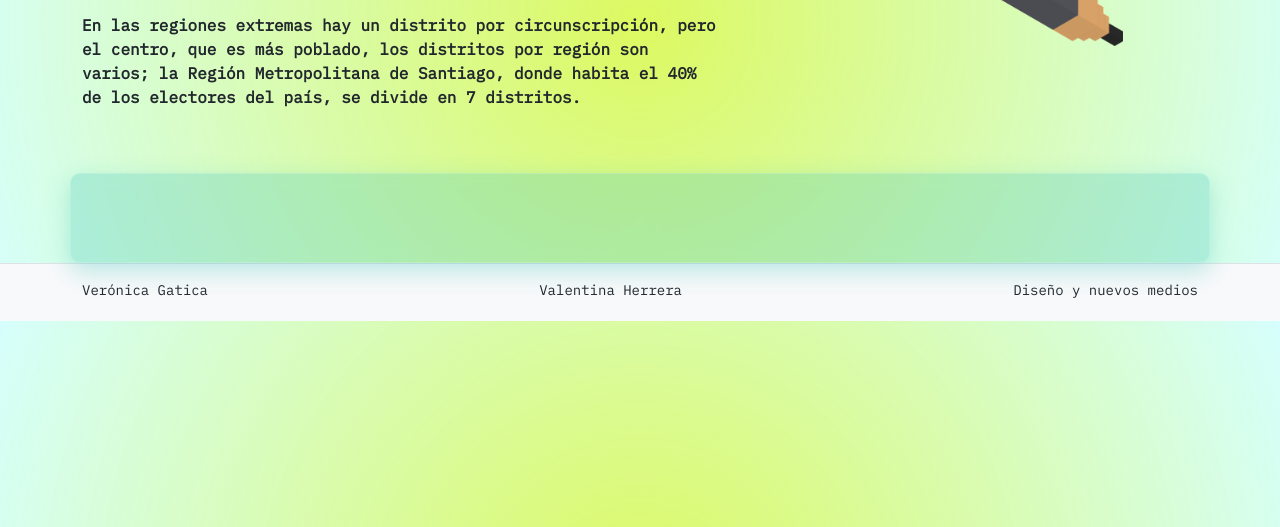
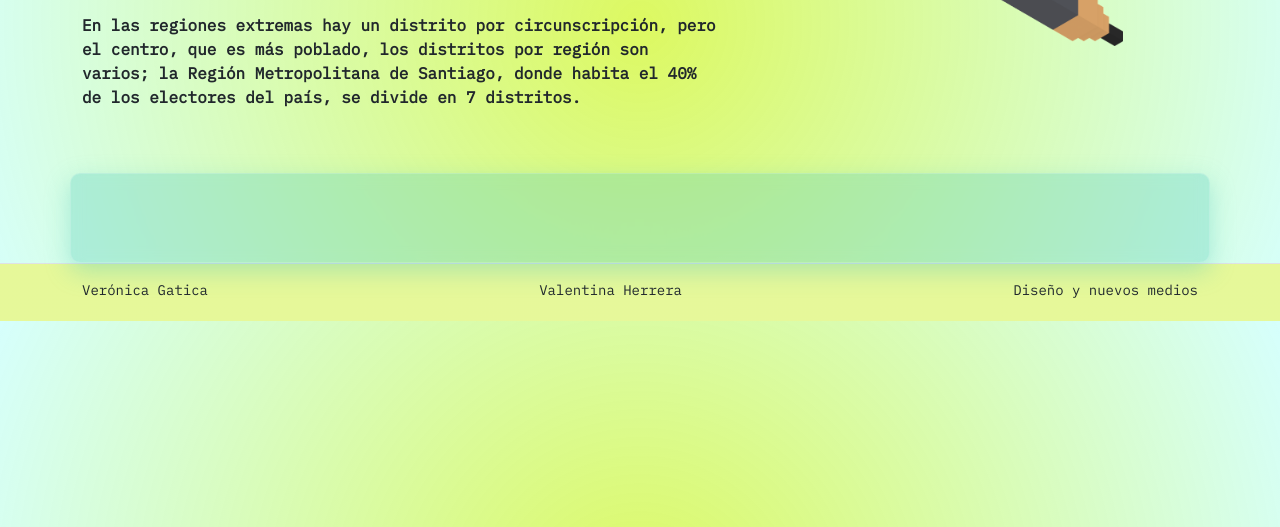
Before and after one commit to clase11dno037/dno037-clase-11, a plain HTML site: page index.html in a window 1280 px wide. Shown: the part 273-800 px from the top of the page. Drawn offline with nearby package versions, Linux system fonts and the light colour scheme; no server answers.

Commit message:
Add files via upload

```diff
--- a/style.css
+++ b/style.css
@@ -29,6 +29,11 @@ body {
 
 }
 
+footer {
+background: rgb(212,247,57);
+background: radial-gradient(circle, rgba(212,247,57,0.4990371148459384) 0%, rgba(212,247,57,0.5) 100%);
+}
+
 a {
     font-weight: 400;
     color: var(--figura);
@@ -43,6 +48,7 @@ header {
     color: var(--figura);
 }
 
+
 main {
     background: rgba(73, 197, 189, 0.3);
     box-shadow: 0 8px 24px 0 rgba(73, 197, 189, 0.37);
```
